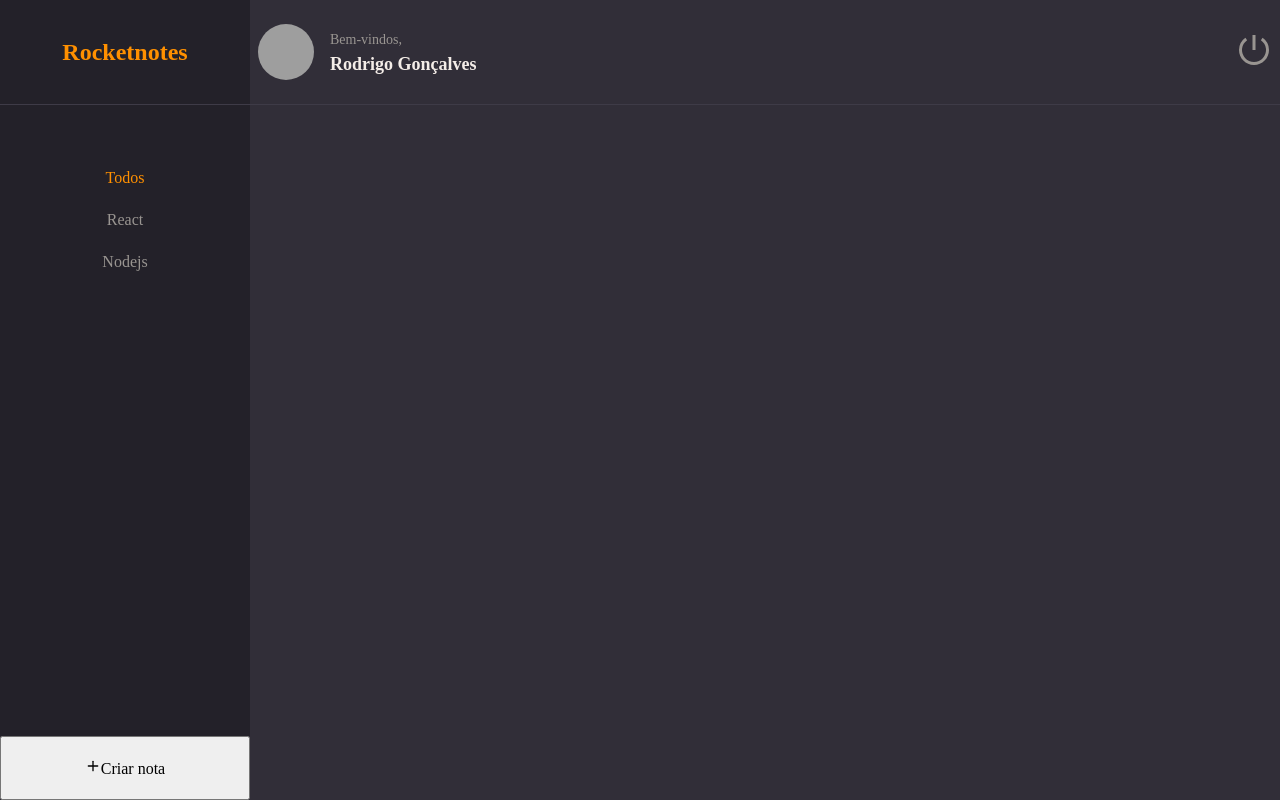
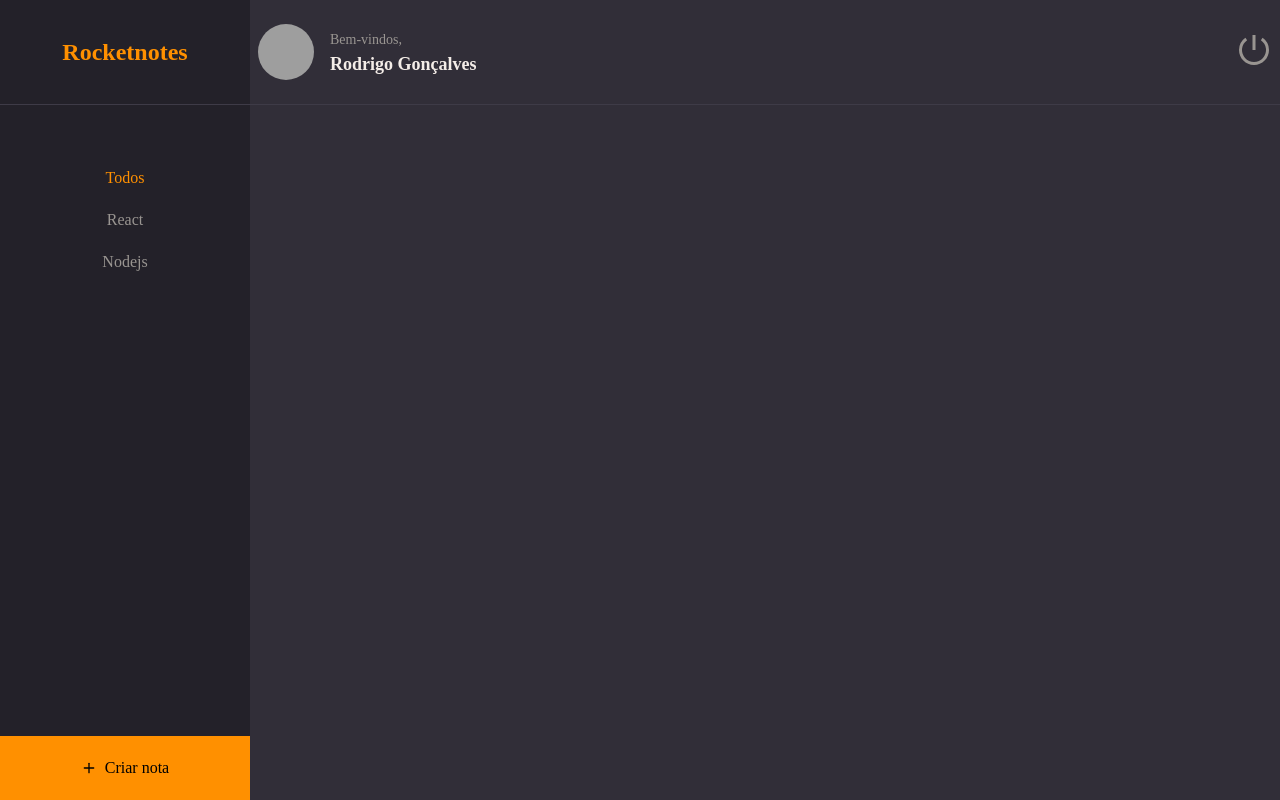
Before and after one commit to daiaanebarbosaf/rocketnotes, a React app: page / in a window 1280 px wide. Built offline with nearby package versions, Linux system fonts and the light colour scheme; grey boxes are pictures that could not be loaded; the HTML template or start-up script is replaced by a standard one.

Commit message:
style in the buttun note

```diff
--- a/src/pages/Home/styles.js
+++ b/src/pages/Home/styles.js
@@ -61,4 +61,15 @@ export const Content = styled.div`
 
 export const NewNote= styled.button`
   grid-area: newnote;
+
+  background-color: ${({ theme }) => theme.COLORS.ORANGE};
+  border: none;
+
+  display: flex;
+  align-items: center;
+  justify-content: center;
+
+  > svg {
+    margin-right: 8px;
+  }
 `;
```
